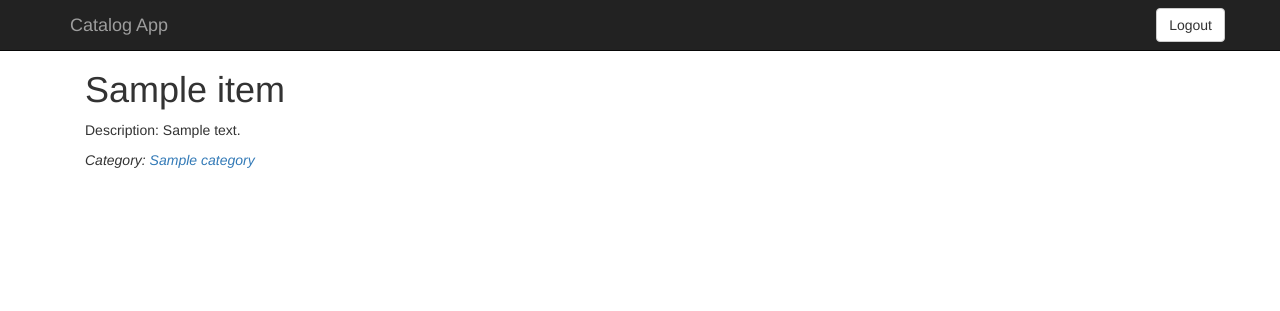
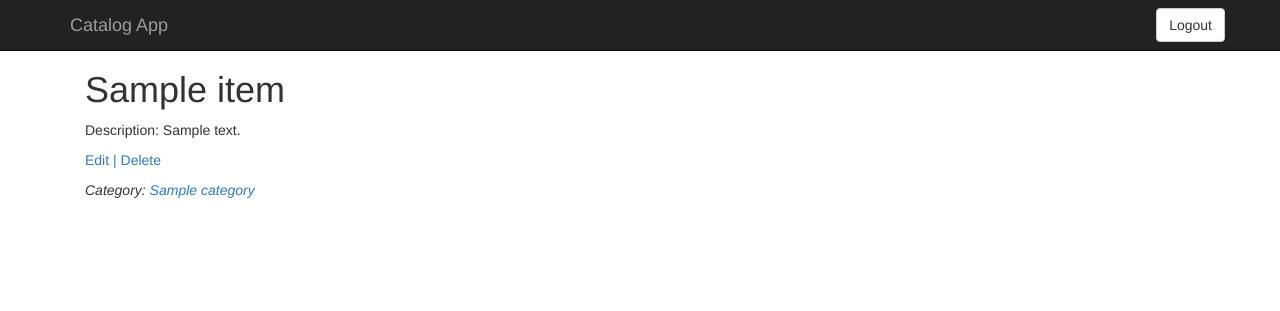
Before and after one commit to anthonyattard/catalog, a Flask app: a page that uses templates/item.html in a window 1280 px wide. Shown: the top 311 px of the page. Run offline with Flask 2, Linux system fonts and the light colour scheme; the visitor is signed in with stand-in values (Sample User, id 1); tables that the repository leaves empty hold one stand-in row (values such as "Sample post"); parts of the project's set-up code (start-up, migrations or seed data) failed here and were passed over; some libraries are stand-ins or nearby versions.

Commit message:
Added logic to show edit and delete links on the showItem page if the user is the owner of the item

```diff
--- a/templates/item.html
+++ b/templates/item.html
@@ -3,6 +3,12 @@
 <div class="col-sm-12">
   <h1>{{ item.name }}</h1>
   <p>Description: {{ item.description }}</p>
+  {% if session.user_id == item.user_id %}
+  <p>
+    <a href="{{ url_for('editItem', item_id=item.id) }}">Edit |</a>
+    <a href="{{ url_for('deleteItem', item_id=item.id) }}">Delete</a>
+  </p>
+  {% endif %}
   <p><i>Category: <a href="{{ url_for('showCategory', category_name=item.category.name) }}">{{ item.category.name }}</a></i></p>
 </div>
 {% endblock %}
```
